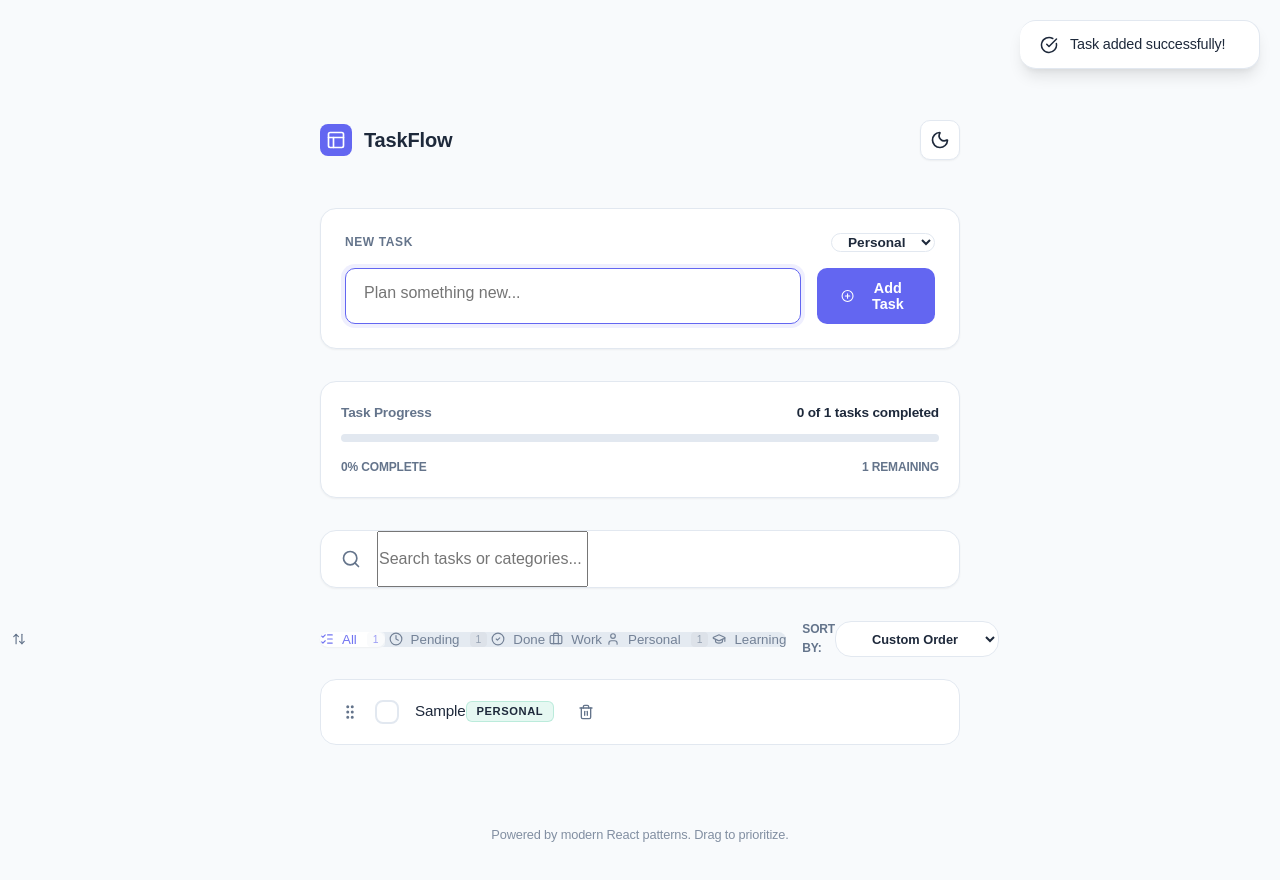
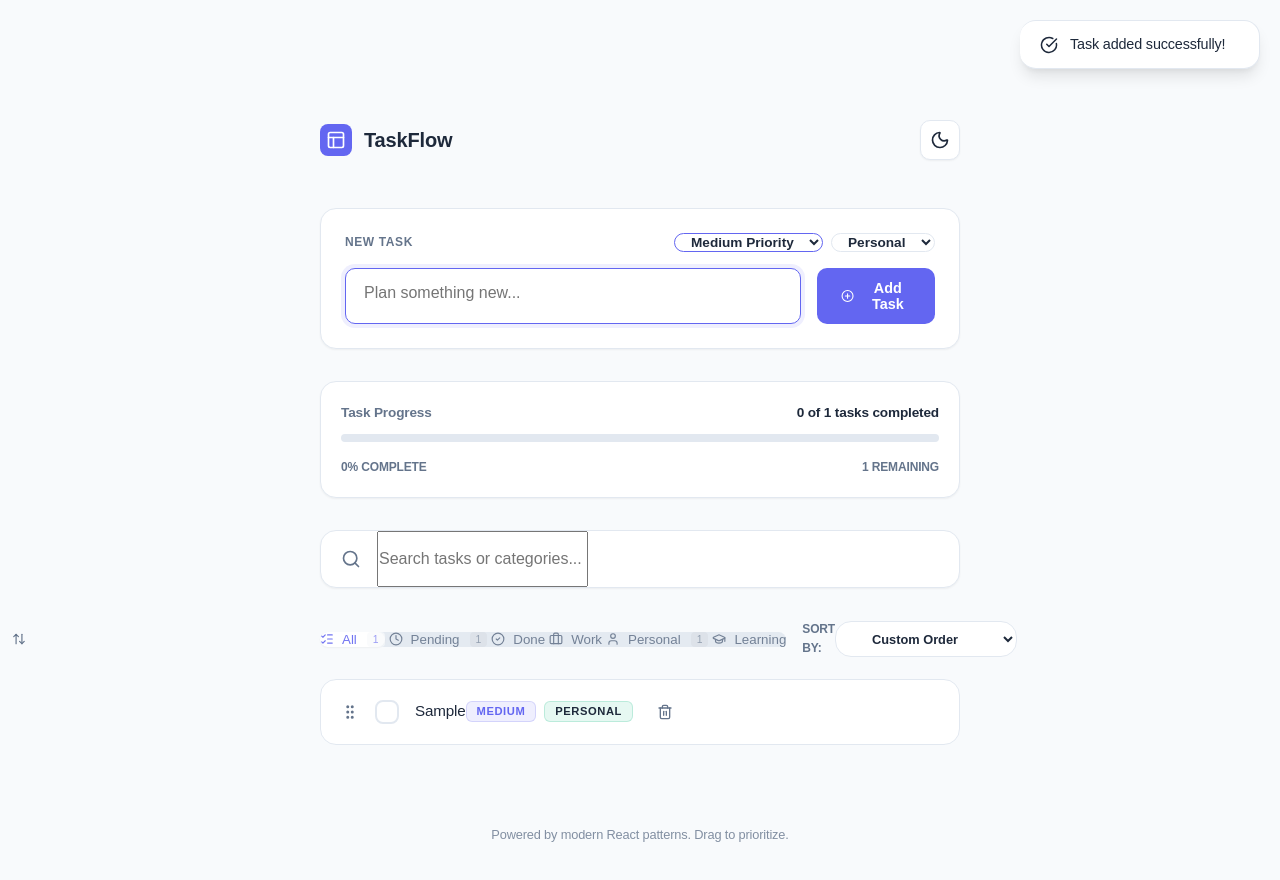
Before and after one commit to sanchitkhthpalia/TaskFlow, a React (Vite) app: page / in a window 1280 px wide. Both pictures are taken after typing "Sample" into the empty fields and a click on the button "Add Task". Shown: the top 880 px of the page. Built offline with nearby package versions, Linux system fonts and the light colour scheme.

Commit message:
Add priority levels and sorting to tasks

```diff
--- a/src/components/SortSelector.jsx
+++ b/src/components/SortSelector.jsx
@@ -9,6 +9,8 @@ const SortSelector = () => {
         { id: 'manual', label: 'Custom Order' },
         { id: 'newest', label: 'Newest First' },
         { id: 'oldest', label: 'Oldest First' },
+        { id: 'priority-high', label: 'Priority (High-Low)' },
+        { id: 'priority-low', label: 'Priority (Low-High)' },
         { id: 'completed', label: 'Completed First' },
         { id: 'pending', label: 'Pending First' },
     ];
--- a/src/components/TaskForm.jsx
+++ b/src/components/TaskForm.jsx
@@ -5,12 +5,15 @@ import { PlusCircle, AlertCircle } from 'lucide-react';
 export default function TaskForm() {
     const [text, setText] = useState('');
     const [category, setCategory] = useState('Personal');
+    const [priority, setPriority] = useState('Medium');
     const [error, setError] = useState(false);
     const { addTask } = useTasks();
     const inputRef = useRef(null);
+    const [errorMsg, setErrorMsg] = useState('');
 
     // Categories list
     const categories = ['Work', 'Personal', 'Learning'];
+    const priorities = ['High', 'Medium', 'Low'];
 
     // Auto-focus on mount
     useEffect(() => {
@@ -33,10 +36,21 @@ export default function TaskForm() {
 
         if (!text.trim()) {
             setError(true);
+            setErrorMsg('Task text cannot be empty.');
+            return;
+        }
+        if (text.trim().length < 6) {
+            setError(true);
+            setErrorMsg('Task must be atleast 6 characters');
+            return;
+        }
+        if (text.trim().length > 12) {
+            setError(true);
+            setErrorMsg('Task cannot be more than 12 characters');
             return;
         }
 
-        addTask(text.trim(), category);
+        addTask(text.trim(), category, priority);
         setText('');
         setError(false);
 
@@ -77,6 +91,21 @@ export default function TaskForm() {
                         New Task
                     </label>
 
+                    <div className="flex gap-2">
+                        <select
+                            value={priority}
+                            onChange={(e) => setPriority(e.target.value)}
+                            className="category-select"
+                            style={{
+                                borderColor: priority === 'High' ? '#ef4444' : priority === 'Medium' ? 'var(--primary)' : 'var(--text-muted)',
+                                color: priority === 'High' ? '#ef4444' : 'inherit'
+                            }}
+                        >
+                            {priorities.map(p => (
+                                <option key={p} value={p}>{p} Priority</option>
+                            ))}
+                        </select>
+
                         <select
                             value={category}
                             onChange={(e) => setCategory(e.target.value)}
@@ -86,6 +115,7 @@ export default function TaskForm() {
                                 <option key={cat} value={cat}>{cat}</option>
                             ))}
                         </select>
+                    </div>
                 </div>
 
                 <div className="flex gap-4 stack-on-mobile">
@@ -122,7 +152,7 @@ export default function TaskForm() {
                 {error && (
                     <div className="flex items-center gap-2 task-entry" style={{ color: 'var(--danger)', fontSize: '0.85rem' }}>
                         <AlertCircle size={14} />
-                        <span>Task text cannot be empty.</span>
+                        <span>{errorMsg}</span>
                     </div>
                 )}
             </form>
--- a/src/components/TaskItem.jsx
+++ b/src/components/TaskItem.jsx
@@ -107,9 +107,14 @@ const TaskItem = ({ task }) => {
                     <span className="task-text truncate">
                         {task.text}
                     </span>
-                    <span className={`tag tag-${task.category?.toLowerCase()} flex-shrink-0`}>
-                        {task.category || 'Personal'}
-                    </span>
+                    <div className="flex gap-2 flex-shrink-0">
+                        <span className={`tag tag-priority-${task.priority?.toLowerCase()} flex-shrink-0`}>
+                            {task.priority || 'Medium'}
+                        </span>
+                        <span className={`tag tag-${task.category?.toLowerCase()} flex-shrink-0 text-muted`}>
+                            {task.category || 'Personal'}
+                        </span>
+                    </div>
                 </div>
             )}
 
--- a/src/context/TaskContext.jsx
+++ b/src/context/TaskContext.jsx
@@ -37,11 +37,12 @@ export const TaskProvider = ({ children }) => {
         setTheme(prev => (prev === 'light' ? 'dark' : 'light'));
     }, [setTheme]);
 
-    const addTask = useCallback((text, category = 'Personal') => {
+    const addTask = useCallback((text, category = 'Personal', priority = 'Medium') => {
         setTasks(prev => [{
             id: Date.now().toString(),
             text,
             category,
+            priority,
             completed: false,
             createdAt: Date.now()
         }, ...prev]);
@@ -161,11 +162,15 @@ export const TaskProvider = ({ children }) => {
 
         // 3. Apply Sorting
         if (sortOption !== 'manual') {
+            const priorityWeight = { 'High': 3, 'Medium': 2, 'Low': 1 };
+
             results = [...results].sort((a, b) => {
                 if (sortOption === 'newest') return b.createdAt - a.createdAt;
                 if (sortOption === 'oldest') return a.createdAt - b.createdAt;
                 if (sortOption === 'completed') return (b.completed ? 1 : 0) - (a.completed ? 1 : 0);
                 if (sortOption === 'pending') return (a.completed ? 1 : 0) - (b.completed ? 1 : 0);
+                if (sortOption === 'priority-high') return (priorityWeight[b.priority] || 0) - (priorityWeight[a.priority] || 0);
+                if (sortOption === 'priority-low') return (priorityWeight[a.priority] || 0) - (priorityWeight[b.priority] || 0);
                 return 0;
             });
         }
--- a/src/styles/globals.css
+++ b/src/styles/globals.css
@@ -440,6 +440,24 @@ header {
     border: 1px solid rgba(245, 158, 11, 0.2);
 }
 
+.tag-priority-high {
+    background: rgba(239, 68, 68, 0.1);
+    color: #ef4444;
+    border: 1px solid rgba(239, 68, 68, 0.2);
+}
+
+.tag-priority-medium {
+    background: rgba(99, 102, 241, 0.1);
+    color: var(--primary);
+    border: 1px solid rgba(99, 102, 241, 0.2);
+}
+
+.tag-priority-low {
+    background: rgba(100, 116, 139, 0.1);
+    color: var(--text-muted);
+    border: 1px solid rgba(100, 116, 139, 0.2);
+}
+
 /* Category Select */
 .category-select {
     background: var(--card-bg);
```
Also changed, not shown: 1 other file (tests, documents, lock files or other folders). Lines whose indentation alone changed are shown as unchanged.
